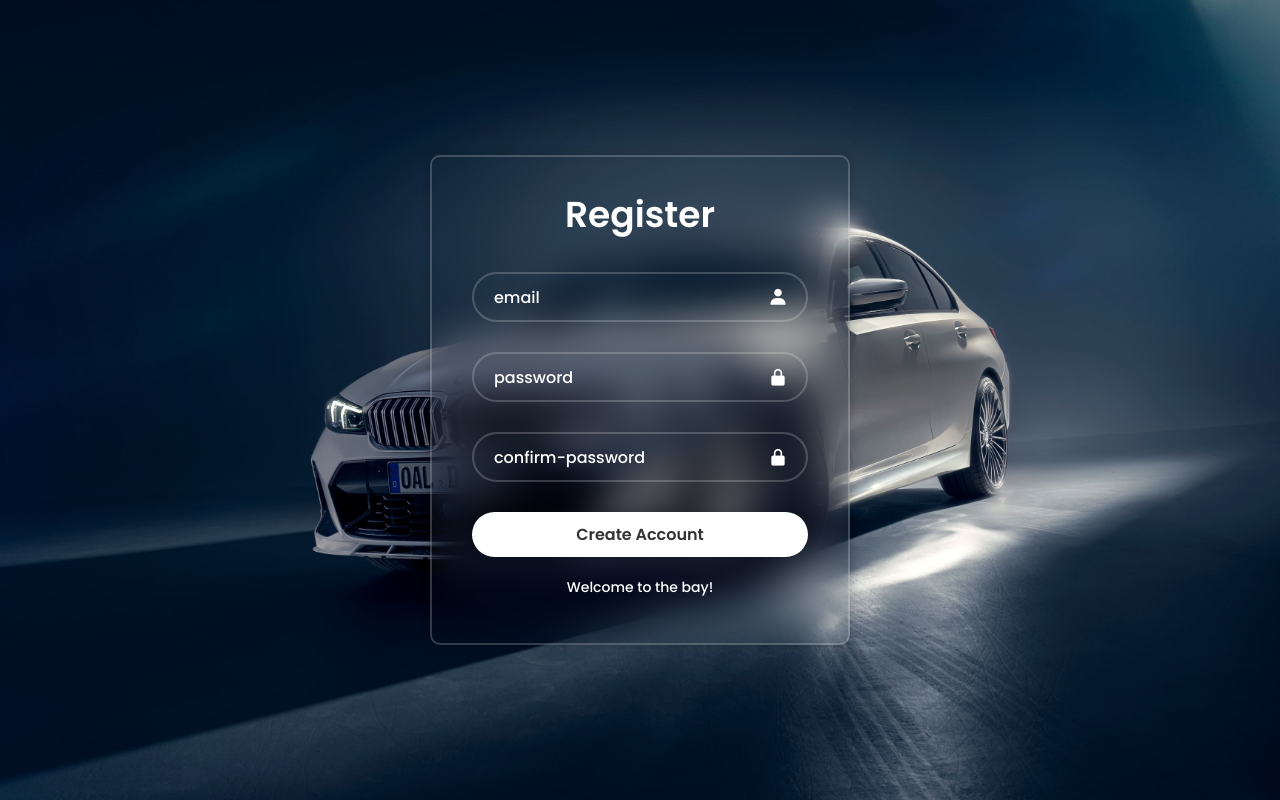
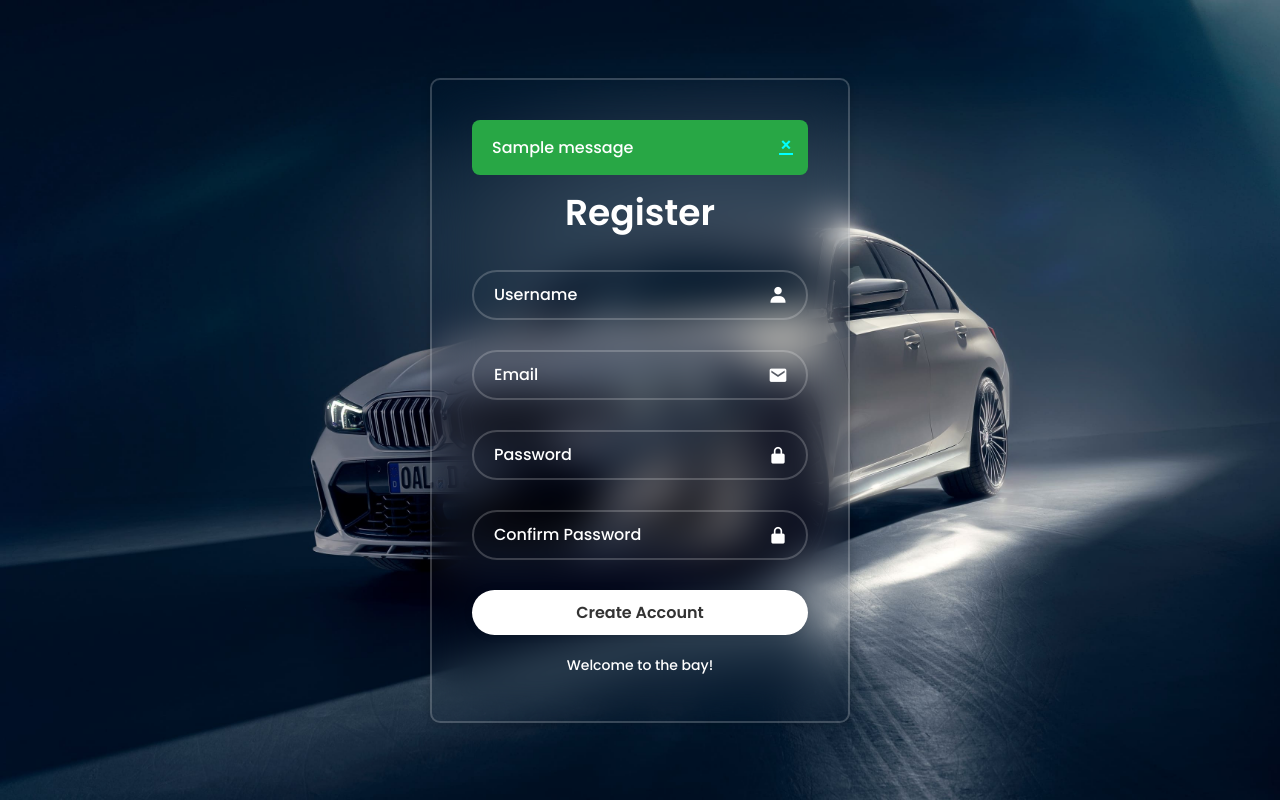
Before and after one commit to MOHAMMEDJUMA573/mmugrandline, a Flask app: page /register in a window 1280 px wide. Run offline with Flask 3, Linux system fonts and the light colour scheme; one stand-in notice (Sample message) is shown; some libraries are stand-ins or nearby versions.

Commit message:
Added password and user Db

```diff
--- a/market/__init__.py
+++ b/market/__init__.py
@@ -1,9 +1,12 @@
-from flask import Flask, render_template, request
+from flask import Flask
 from flask_sqlalchemy import SQLAlchemy
 from datetime import datetime
+from flask_bcrypt import Bcrypt
 
 app = Flask(__name__)
+app.config['SECRET_KEY'] = '249c7b64dccfa1f5f3e8970d'
 app.config['SQLALCHEMY_DATABASE_URI'] = 'sqlite:///market.db'
 db = SQLAlchemy(app)
+bcrypt = Bcrypt(app)
 
 from market import routes
--- /dev/null
+++ b/market/forms.py
@@ -0,0 +1,20 @@
+from flask_wtf import FlaskForm
+from wtforms import StringField, PasswordField, SubmitField
+from wtforms.validators import Length, Email, EqualTo, DataRequired, ValidationError
+from market.models import User
+
+class RegisterForm(FlaskForm):
+    def validate_username(self, username_to_check):
+        user = User.query.filter_by(username=username_to_check.data).first()
+        if user:
+            raise ValidationError('Username already exists! Please try a different username')
+
+    def validate_email_address(self, email_address_to_check):
+        email_address = User.query.filter_by(email_address=email_address_to_check.data).first()
+        if email_address:
+            raise ValidationError('Email Address already exists! Please try a different email address')
+    username = StringField(label="username", validators=[Length(min=2, max=30), DataRequired()])
+    email_address = StringField(label="email@gmail.com", validators=[Email(), DataRequired()])
+    password1 = PasswordField(label="password", validators=[Length(min=6), DataRequired()])
+    password2 = PasswordField(label="Confirm Password", validators=[EqualTo('password1'), DataRequired()])
+    submit = SubmitField(label="Create Account")
--- a/market/routes.py
+++ b/market/routes.py
@@ -1,7 +1,8 @@
-from market import app
-from flask import render_template, request
+from market import app, db
+from flask import render_template, redirect, url_for, flash, request, get_flashed_messages
 from datetime import datetime
-from market.models import Item
+from market.models import Item, User
+from market.forms import RegisterForm
 
 @app.route("/")
 @app.route("/Home")
@@ -35,10 +36,20 @@ def blog_page():
 @app.route("/login")
 def login_page():
     return render_template("login.html")
-#Login route
-@app.route("/register")
+@app.route("/register", methods=["GET", "POST"])
 def register_page():
-    return render_template("register.html")
+    form = RegisterForm()
+    if form.validate_on_submit():
+        user_to_create = User(username=form.username.data,
+                              email_address=form.email_address.data,
+                              password=form.password1.data)
+        db.session.add(user_to_create)
+        db.session.commit()
+        return redirect(url_for("login_page"))
+    if form.errors != {}:
+        for err_msg in form.errors.values():
+            flash(f"There was an error with creating a user: {err_msg}", category='danger')
+    return render_template("register.html", form=form)
 #logging in route
 @app.route("/logging")
 def logging_page():
--- a/market/static/css/log.css
+++ b/market/static/css/log.css
@@ -90,3 +90,52 @@
 .register-link p a:hover{
     text-decoration: underline;
 }
+/* Flash container */
+.alert {
+    padding: 15px 20px;
+    border-radius: 8px;
+    margin: 10px 0;
+    font-size: 16px;
+    position: relative;
+    color: #fff;
+    animation: fadeIn 0.5s ease-in-out;
+}
+
+/* Close button */
+.alert .close {
+    position: absolute;
+    top: 10px;
+    right: 15px;
+    background: none;
+    border: none;
+    font-size: 20px;
+    color: #fff;
+    cursor: pointer;
+}
+
+/* Success message */
+.alert-success {
+    background-color: #28a745;
+}
+
+/* Error or danger */
+.alert-danger {
+    background-color: #dc3545;
+}
+
+/* Info message */
+.alert-info {
+    background-color: #17a2b8;
+}
+
+/* Warning message */
+.alert-warning {
+    background-color: #ffc107;
+    color: #212529;
+}
+
+/* Fade in animation */
+@keyframes fadeIn {
+    from { opacity: 0; transform: translateY(-10px); }
+    to { opacity: 1; transform: translateY(0); }
+}
--- a/market/templates/register.html
+++ b/market/templates/register.html
@@ -34,21 +34,47 @@
 
 <body>
     <div class="wrapper">
-        <form action="/logging">
+        {% with messages = get_flashed_messages(with_categories=true) %}
+        {% if messages %}
+           {% for category, message in messages %}
+           <div class="alert alert-{{ category }}">
+                <button type="button" class="m1-2 mb-1 close" data-dismiss="alert" aria-label="Close">
+                    <a href="{{ url_for('register_page') }}" style="color: aqua;">
+                        <span aria-hidden="true"  >&times;</span>
+                    </a>
+                </button>
+            {{ message }}
+            </div>
+           {% endfor %}
+        {% endif %}
+        {% endwith %}
+        {% block body %}{% endblock %}
+        <form action="{{ url_for('register_page') }}" method="post">
+            {{ form.hidden_tag() }}
             <h1>Register</h1>
+
             <div class="input-box">
-                <input type="text" placeholder="email" required>
+                {{ form.username(class="input", placeholder="Username") }}
                 <i class="bx bxs-user"></i>
             </div>
+
             <div class="input-box">
-                <input type="password" placeholder="password" required>
+                {{ form.email_address(class="input", placeholder="Email") }}
+                <i class="bx bxs-envelope"></i>
+            </div>
+
+            <div class="input-box">
+                {{ form.password1(class="input", placeholder="Password") }}
                 <i class="bx bxs-lock-alt"></i>
             </div>
+
             <div class="input-box">
-                <input type="password" placeholder="confirm-password" required>
+                {{ form.password2(class="input", placeholder="Confirm Password") }}
                 <i class="bx bxs-lock-alt"></i>
             </div>
-            <button type="submit" class="btn">Create Account</button>
+
+            {{ form.submit(class="btn") }}
+
             <div class="register-link">
                 <p>Welcome to the bay!</p>
             </div>
--- a/requirements.txt
+++ b/requirements.txt
@@ -2,3 +2,6 @@ Flask
 Flask-Session
 gunicorn==23.0.0
 Flask-SQLAlchemy
+flask-wtf
+email_validator
+flask_bcrypt
```
Also changed, not shown: market/models.py (+9 -1 lines), market/templates/layout.html (+7 -0 lines), instance/market.db, 1 other file.
